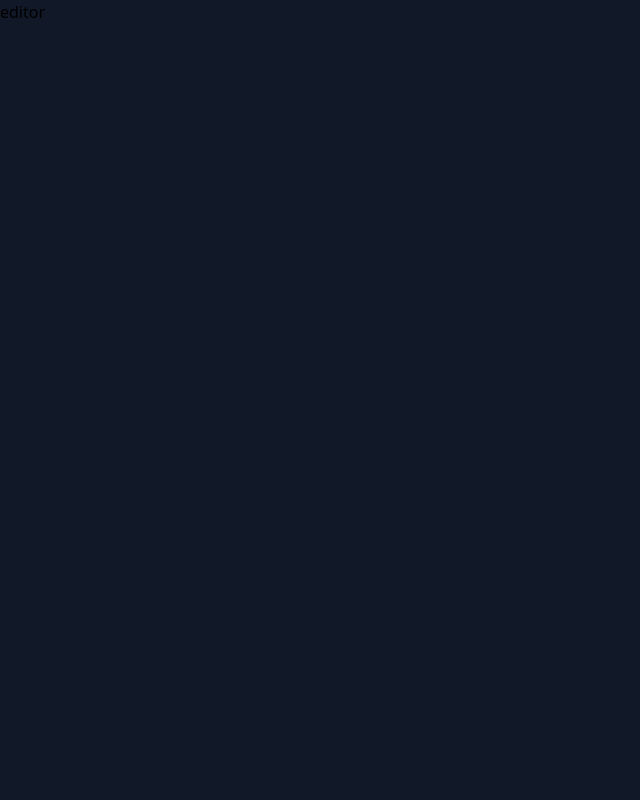
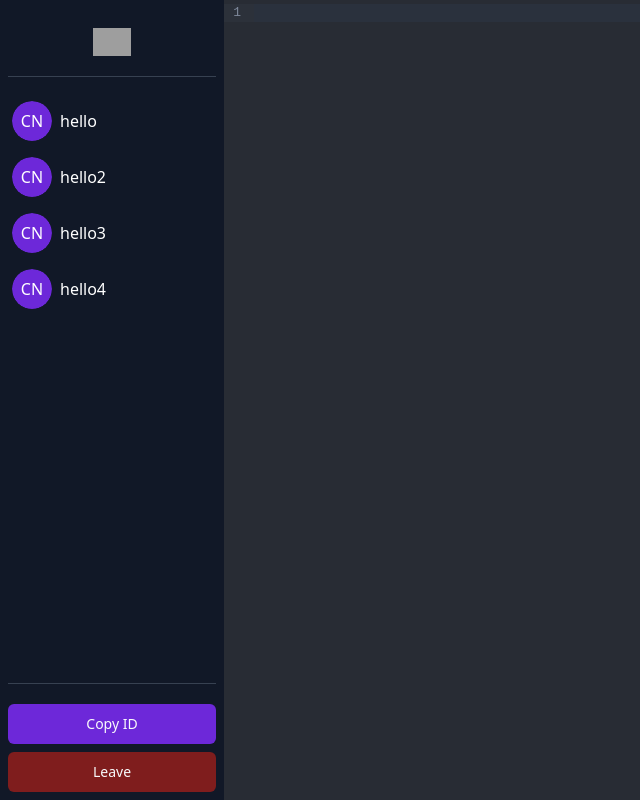
Before and after one commit to wenzelbarboza/CodeBridge, a React (Vite) app in the folder Client/: page /editor/1 in a window 1280 px wide. Shown: the whole page, without its empty margins (0-640 px from the left). Built offline with nearby package versions, Linux system fonts and the light colour scheme; grey boxes are pictures that could not be loaded.

Commit message:
EditorPage skeleton complete

```diff
--- a/Client/package.json
+++ b/Client/package.json
@@ -10,8 +10,11 @@
     "preview": "vite preview"
   },
   "dependencies": {
+    "@codemirror/lang-javascript": "^6.2.2",
+    "@radix-ui/react-avatar": "^1.1.2",
     "@radix-ui/react-slot": "^1.1.1",
     "@radix-ui/react-toast": "^1.2.4",
+    "@uiw/react-codemirror": "^4.23.7",
     "class-variance-authority": "^0.7.1",
     "clsx": "^2.1.1",
     "lucide-react": "^0.471.1",
--- a/Client/src/App.tsx
+++ b/Client/src/App.tsx
@@ -1,5 +1,5 @@
 import { BrowserRouter, Routes, Route } from "react-router";
-import Editor from "./pages/Editor";
+import EditorPage from "./pages/EditorPage";
 import Home from "./pages/Home";
 import { Toaster } from "./components/ui/toaster";
 
@@ -11,7 +11,7 @@ function App() {
           <BrowserRouter>
             <Routes>
               <Route path="/" element={<Home />} />
-              <Route path="/editor/:id" element={<Editor />} />
+              <Route path="/editor/:id" element={<EditorPage />} />
             </Routes>
           </BrowserRouter>
           <Toaster />
--- /dev/null
+++ b/Client/src/components/Editor.tsx
@@ -0,0 +1,19 @@
+import CodeMirror from "@uiw/react-codemirror";
+import { javascript } from "@codemirror/lang-javascript";
+
+const languageExtensions = {
+  js: javascript(),
+};
+
+const Editor = () => {
+  return (
+    <CodeMirror
+      extensions={[languageExtensions.js]}
+      theme="dark"
+      className=" flex-1"
+      height="100%"
+    />
+  );
+};
+
+export default Editor;
--- /dev/null
+++ b/Client/src/components/UserCard.tsx
@@ -0,0 +1,23 @@
+import { Avatar, AvatarFallback } from "./ui/avatar";
+
+type Props = { socketId: number; userName: string };
+
+const UserCard = ({ socketId, userName }: Props) => {
+  return (
+    <>
+      <div className="flex items-center gap-2">
+        {/* TODO
+            corp the name, first 2 letters for the fallback
+        */}
+        <Avatar>
+          <AvatarFallback className="dark:text-white bg-primary">
+            CN
+          </AvatarFallback>
+        </Avatar>
+        <span className="dark:text-white">{userName}</span>
+      </div>
+    </>
+  );
+};
+
+export default UserCard;
--- /dev/null
+++ b/Client/src/components/ui/avatar.tsx
@@ -0,0 +1,48 @@
+import * as React from "react";
+import * as AvatarPrimitive from "@radix-ui/react-avatar";
+
+import { cn } from "../../lib/utils";
+
+const Avatar = React.forwardRef<
+  React.ElementRef<typeof AvatarPrimitive.Root>,
+  React.ComponentPropsWithoutRef<typeof AvatarPrimitive.Root>
+>(({ className, ...props }, ref) => (
+  <AvatarPrimitive.Root
+    ref={ref}
+    className={cn(
+      "relative flex h-10 w-10 shrink-0 overflow-hidden rounded-full",
+      className
+    )}
+    {...props}
+  />
+));
+Avatar.displayName = AvatarPrimitive.Root.displayName;
+
+const AvatarImage = React.forwardRef<
+  React.ElementRef<typeof AvatarPrimitive.Image>,
+  React.ComponentPropsWithoutRef<typeof AvatarPrimitive.Image>
+>(({ className, ...props }, ref) => (
+  <AvatarPrimitive.Image
+    ref={ref}
+    className={cn("aspect-square h-full w-full", className)}
+    {...props}
+  />
+));
+AvatarImage.displayName = AvatarPrimitive.Image.displayName;
+
+const AvatarFallback = React.forwardRef<
+  React.ElementRef<typeof AvatarPrimitive.Fallback>,
+  React.ComponentPropsWithoutRef<typeof AvatarPrimitive.Fallback>
+>(({ className, ...props }, ref) => (
+  <AvatarPrimitive.Fallback
+    ref={ref}
+    className={cn(
+      "flex h-full w-full items-center justify-center rounded-full bg-muted",
+      className
+    )}
+    {...props}
+  />
+));
+AvatarFallback.displayName = AvatarPrimitive.Fallback.displayName;
+
+export { Avatar, AvatarImage, AvatarFallback };
--- /dev/null
+++ b/Client/src/components/ui/textarea.tsx
@@ -0,0 +1,22 @@
+import * as React from "react";
+
+import { cn } from "../../lib/utils";
+
+const Textarea = React.forwardRef<
+  HTMLTextAreaElement,
+  React.ComponentProps<"textarea">
+>(({ className, ...props }, ref) => {
+  return (
+    <textarea
+      className={cn(
+        "flex min-h-[80px] w-full rounded-md border border-input bg-background px-3 py-2 text-base ring-offset-background placeholder:text-muted-foreground focus-visible:outline-none focus-visible:ring-2 focus-visible:ring-ring focus-visible:ring-offset-2 disabled:cursor-not-allowed disabled:opacity-50 md:text-sm",
+        className
+      )}
+      ref={ref}
+      {...props}
+    />
+  );
+});
+Textarea.displayName = "Textarea";
+
+export { Textarea };
--- a/Client/src/index.css
+++ b/Client/src/index.css
@@ -58,3 +58,30 @@
     --chart-5: 340 75% 55%;
   }
 }
+
+@layer utilities {
+  .custom-scrollbar::-webkit-scrollbar {
+    width: 6px; /* Width of the scrollbar */
+    height: 10px; /* Height of the scrollbar for horizontal scrolling */
+
+  }
+  .custom-scrollbar::-webkit-scrollbar-track {
+    background: transparent; /* Background of the scrollbar track */
+  }
+  .custom-scrollbar::-webkit-scrollbar-thumb {
+    background-color: #888; /* Color of the scrollbar thumb */
+    border-radius: 10px; /* Rounded corners for the scrollbar thumb */
+    border: 2px solid transparent; /* Optional: Space between the thumb and the track */
+  }
+  .custom-scrollbar::-webkit-scrollbar-thumb:hover {
+    background-color: #555; /* Darker color on hover */
+  }
+}
+
+/* .codemirror{
+  height: 100% !important
+} */
+.CodeMirror {
+
+  height: 100% !important
+}
--- a/Client/src/pages/Editor.tsx
+++ /dev/null
@@ -1,13 +0,0 @@
-import { useParams } from "react-router";
-
-const Editor = () => {
-  const { id } = useParams();
-  console.log("params is: ", id);
-  return (
-    <>
-      <div>editor</div>
-    </>
-  );
-};
-
-export default Editor;
--- /dev/null
+++ b/Client/src/pages/EditorPage.tsx
@@ -0,0 +1,81 @@
+import { useParams } from "react-router";
+import { Button } from "../components/ui/button";
+import UserCard from "../components/UserCard";
+import { useState } from "react";
+import Editor from "../components/Editor";
+
+const EditorPage = () => {
+  const { id } = useParams();
+  console.log("params is: ", id);
+
+  const [users, setUsers] = useState([
+    {
+      socketId: 1,
+      userName: "hello",
+    },
+    {
+      socketId: 2,
+      userName: "hello2",
+    },
+    {
+      socketId: 3,
+      userName: "hello3",
+    },
+    {
+      socketId: 4,
+      userName: "hello4",
+    },
+  ]);
+
+  return (
+    <>
+      <div className="flex w-full h-screen">
+        <aside className=" w-56 p-2 flex flex-col max-h-screen">
+          <div className="flex justify-center items-center">
+            <img
+              className="h-7 w-auto mt-5"
+              src="https://nnbwwoyabieqwquwxlts.supabase.co/storage/v1/object/public/CodeBridge-assets/CodeBridge-logo-1.png"
+              alt=""
+            />
+          </div>
+          <hr className="h-px my-5 bg-gray-200 border-0 dark:bg-gray-700 "></hr>
+          <div className=" flex-1 overflow-y-auto custom-scrollbar p-1 gap-4 flex flex-col">
+            {users.map(({ socketId, userName }, index) => (
+              <UserCard socketId={socketId} userName={userName} key={index} />
+            ))}
+            {/* <div className="h-7 bg-red-500 my-2">constent</div>
+            <div className="h-7 bg-red-500 my-2">content</div>
+            <div className="h-7 bg-red-500 my-2">content</div>
+            <div className="h-7 bg-red-500 my-2">content</div>
+            <div className="h-7 bg-red-500 my-2">content</div>
+            <div className="h-7 bg-red-500 my-2">content</div>
+            <div className="h-7 bg-red-500 my-2">content</div>
+            <div className="h-7 bg-red-500 my-2">content</div>
+            <div className="h-7 bg-red-500 my-2">content</div>
+            <div className="h-7 bg-red-500 my-2">content</div>
+            <div className="h-7 bg-red-500 my-2">content</div>
+            <div className="h-7 bg-red-500 my-2">content</div>
+            <div className="h-7 bg-red-500 my-2">content</div>
+            <div className="h-7 bg-red-500 my-2">content</div>
+            <div className="h-7 bg-red-500 my-2">content</div>
+            <div className="h-7 bg-red-500 my-2">content</div>
+            <div className="h-7 bg-red-500 my-2">content</div>
+            <div className="h-7 bg-red-500 my-2">content</div>
+            <div className="h-7 bg-red-500 my-2">content</div> */}
+          </div>
+          <hr className="h-px my-5 bg-gray-200 border-0 dark:bg-gray-700"></hr>
+          <div className="flex flex-col gap-2">
+            <Button>Copy ID</Button>
+            <Button variant={"destructive"}>Leave</Button>
+          </div>
+        </aside>
+
+        <main className="bg-blue-600 flex-1 flex max-h-screen ">
+          <Editor />
+        </main>
+      </div>
+    </>
+  );
+};
+
+export default EditorPage;
--- a/Client/src/pages/Home.tsx
+++ b/Client/src/pages/Home.tsx
@@ -9,7 +9,7 @@ import {
 import { Input } from "../components/ui/input";
 import { useState } from "react";
 import { v4 as uuid } from "uuid";
-import { toast, useToast } from "../hooks/use-toast";
+import { useToast } from "../hooks/use-toast";
 
 const Home = () => {
   const navigate = useNavigate();
@@ -33,6 +33,7 @@ const Home = () => {
     }));
   };
 
+  // enter into the editor page
   const handleEnterRoom = async () => {
     if (!formData.roomID || !formData.userName) {
       setFormError("All fields are required!!");
@@ -47,6 +48,7 @@ const Home = () => {
     navigate(`editor/${formData.roomID}#${formData.userName}`);
   };
 
+  // generate id for the new room
   const handleCreateRoom = () => {
     setFormData((prev) => ({
       ...prev,
```
Also changed, not shown: Client/src/components/ui/toast.tsx (+23 -23 lines), Client/src/components/ui/toaster.tsx (+5 -5 lines), 1 other file (tests, documents, lock files or other folders).
